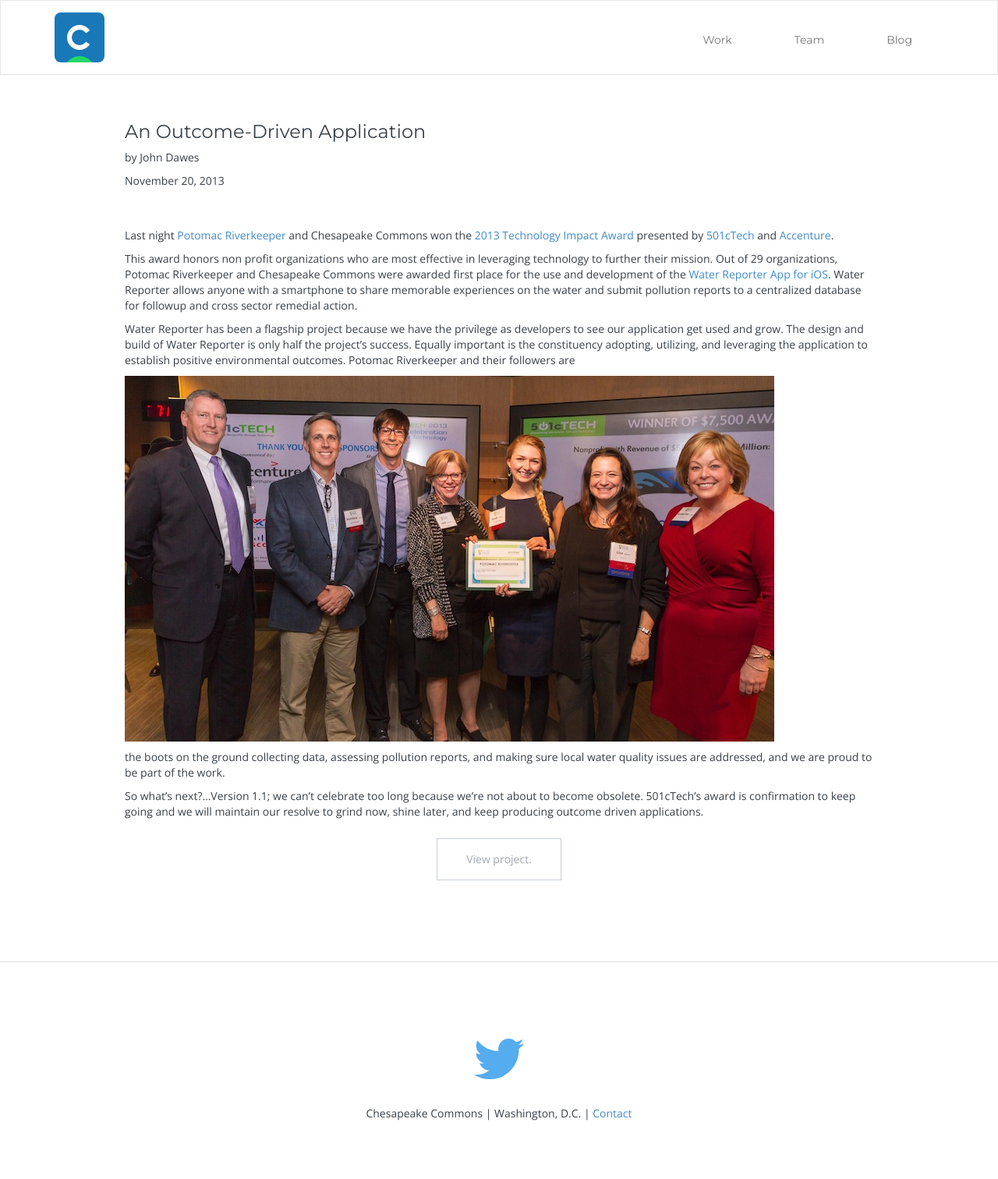
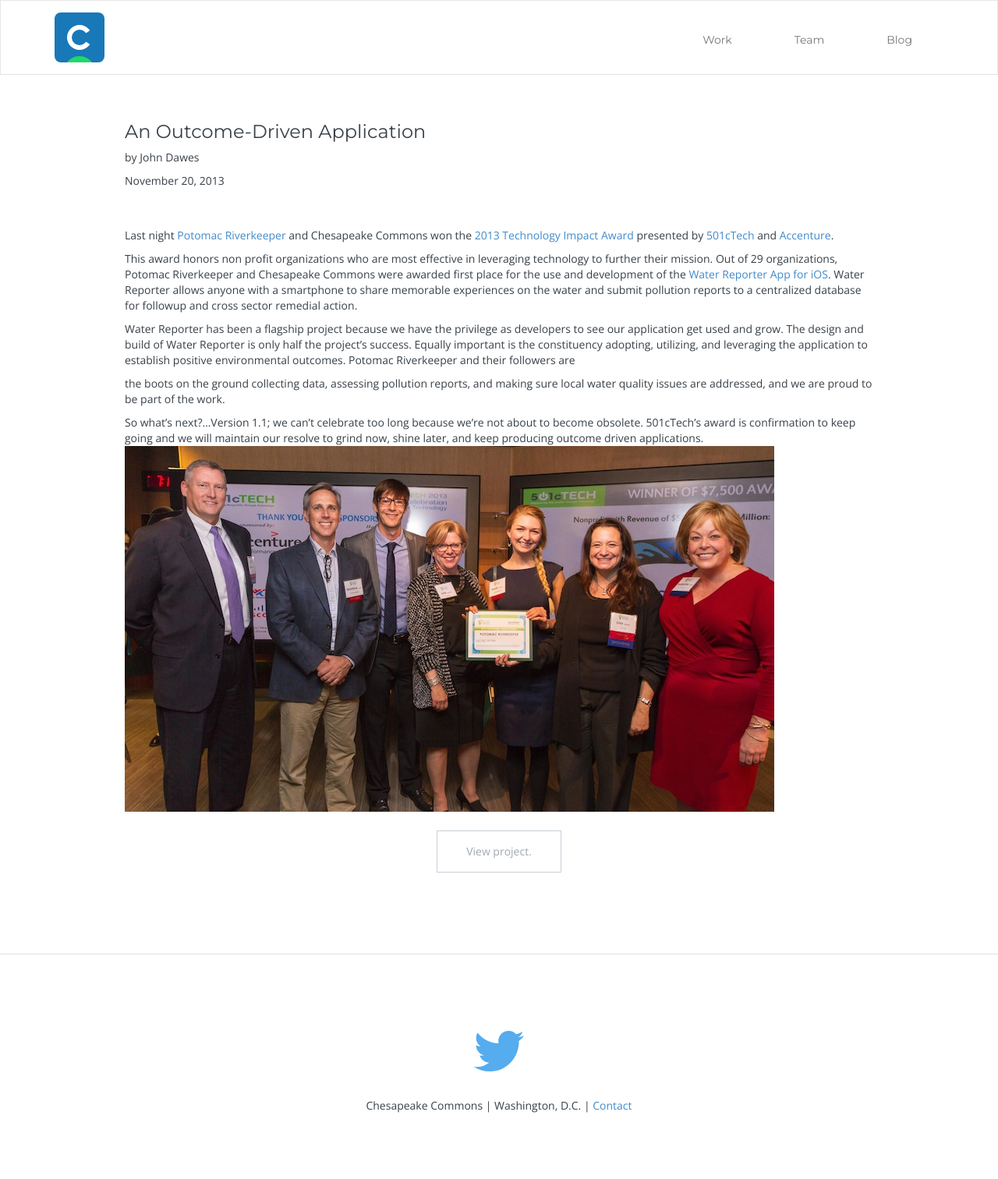
Before and after one commit to brendandm/brendandm.github.io, a Jekyll site: the page built from _posts/2013-11-20-an-outcome-driven-application.md, in a window 1280 px wide. Shown: the whole page at 78% size. Built offline with Jekyll 4.4.1, drawn with Linux system fonts in a browser that asks for light colours; nearby versions of some CDN libraries; Markdown is read by kramdown in place of the engine named in the settings.

Commit message:
Updated 2013-11-20-an-outcome-driven-application.md

```diff
--- a/_posts/2013-11-20-an-outcome-driven-application.md
+++ b/_posts/2013-11-20-an-outcome-driven-application.md
@@ -16,8 +16,7 @@
 
 Water Reporter has been a flagship project because we have the privilege as developers to see our application get used and grow. The design and build of Water Reporter is only half the project's success. Equally important is the constituency adopting, utilizing, and leveraging the application to establish positive environmental outcomes. Potomac Riverkeeper and their followers are
 
-![](/assets/prktech.jpg)
-
 the boots on the ground collecting data, assessing pollution reports, and making sure local water quality issues are addressed, and we are proud to be part of the work.
 
 So what's next?...Version 1.1; we can't celebrate too long because we're not about to become obsolete. 501cTech's award is confirmation to keep going and we will maintain our resolve to grind now, shine later, and keep producing outcome driven applications.
+![](/assets/prktech.jpg)
```
